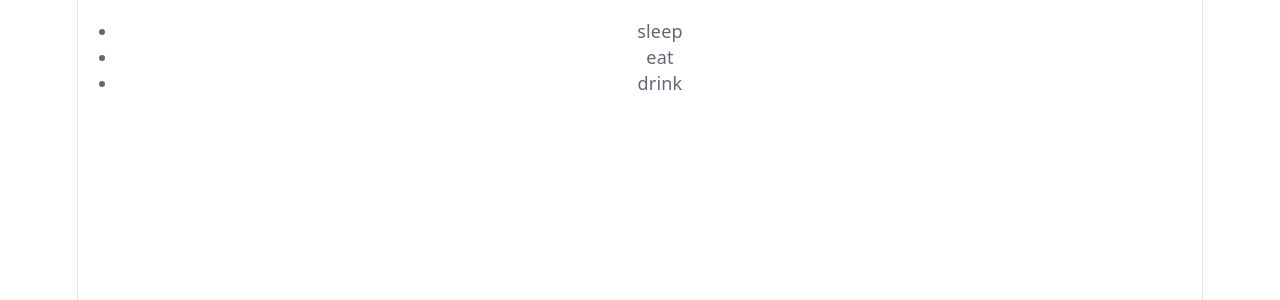
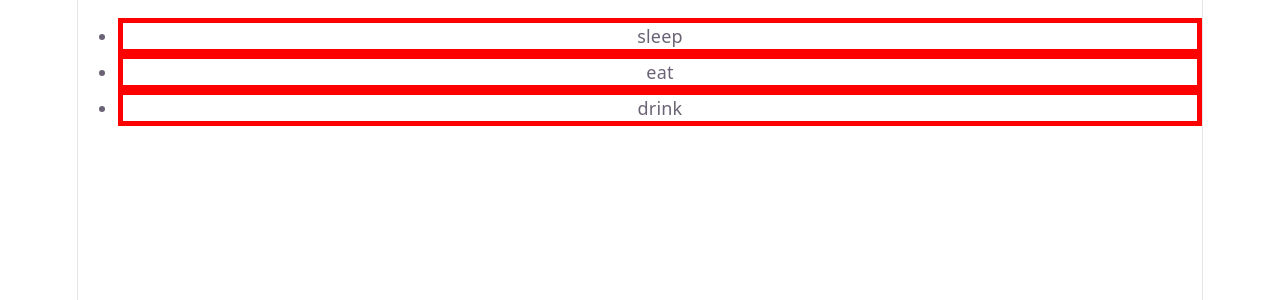
Before and after one commit to hadar-git/hm_03_react, a React (Vite) app: page / in a window 1280 px wide. Shown: the top 300 px of the page. Built offline with nearby package versions, Linux system fonts and the light colour scheme.

Commit message:
seconed task done....

```diff
--- /dev/null
+++ b/src/toDoItem/ToDoItem.jsx
@@ -0,0 +1,5 @@
+function TodoItem({ todo }) {
+  return <li style={{ border: "5px solid red" }}>{todo}</li>
+}
+
+export default TodoItem
--- a/src/toList/TodoList.jsx
+++ b/src/toList/TodoList.jsx
@@ -1,19 +1,16 @@
-import { useState } from 'react'
+import TodoItem from '../toDoItem/ToDoItem'
 
 function TodoList() {
   const todos = ["sleep", "eat", "drink"];
 
-
   return (
-    <>
     <div>
       <ul>
         {todos.map((todo) => (
-        <li key={todo}>{todo}</li>
+          <TodoItem key={todo} todo={todo} />
         ))}
       </ul>
     </div>
-    </>
   )
 }
 
```
Lines whose indentation alone changed are shown as unchanged.
